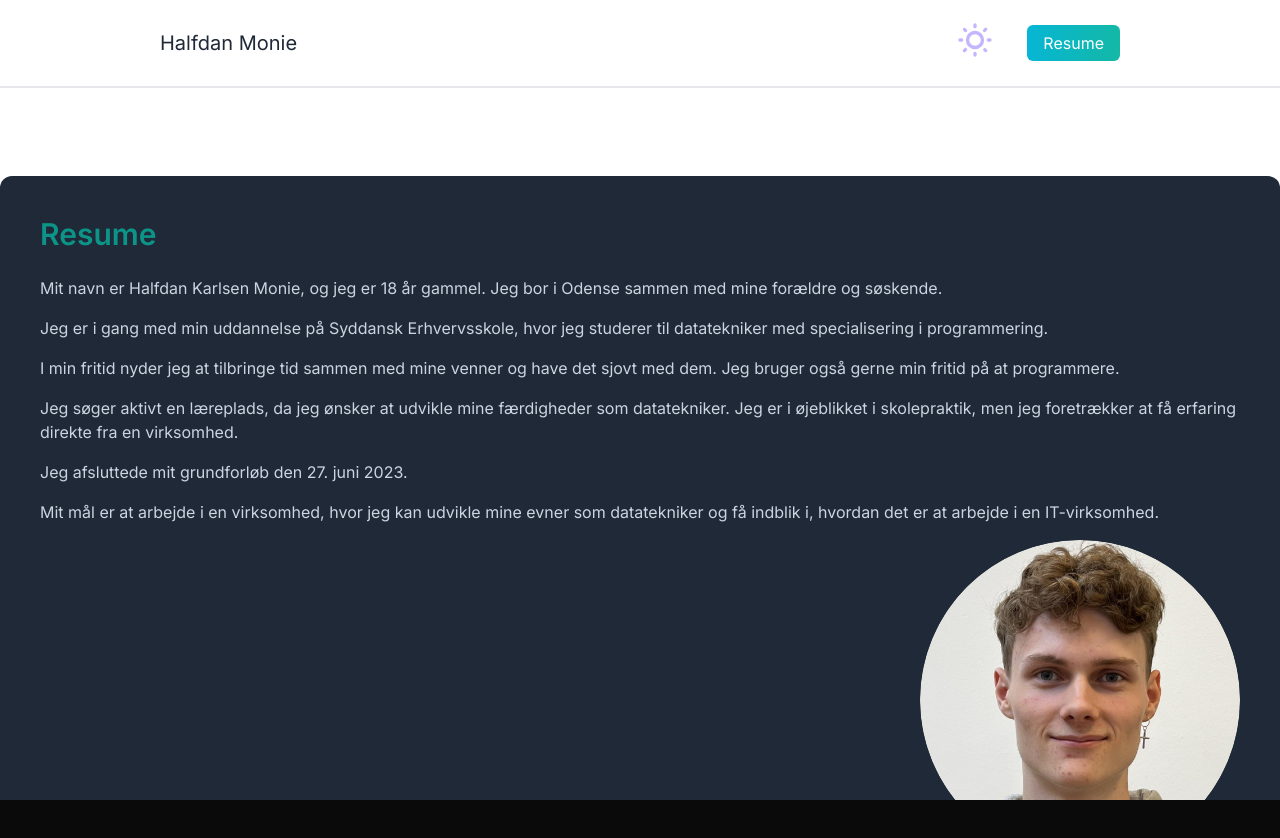
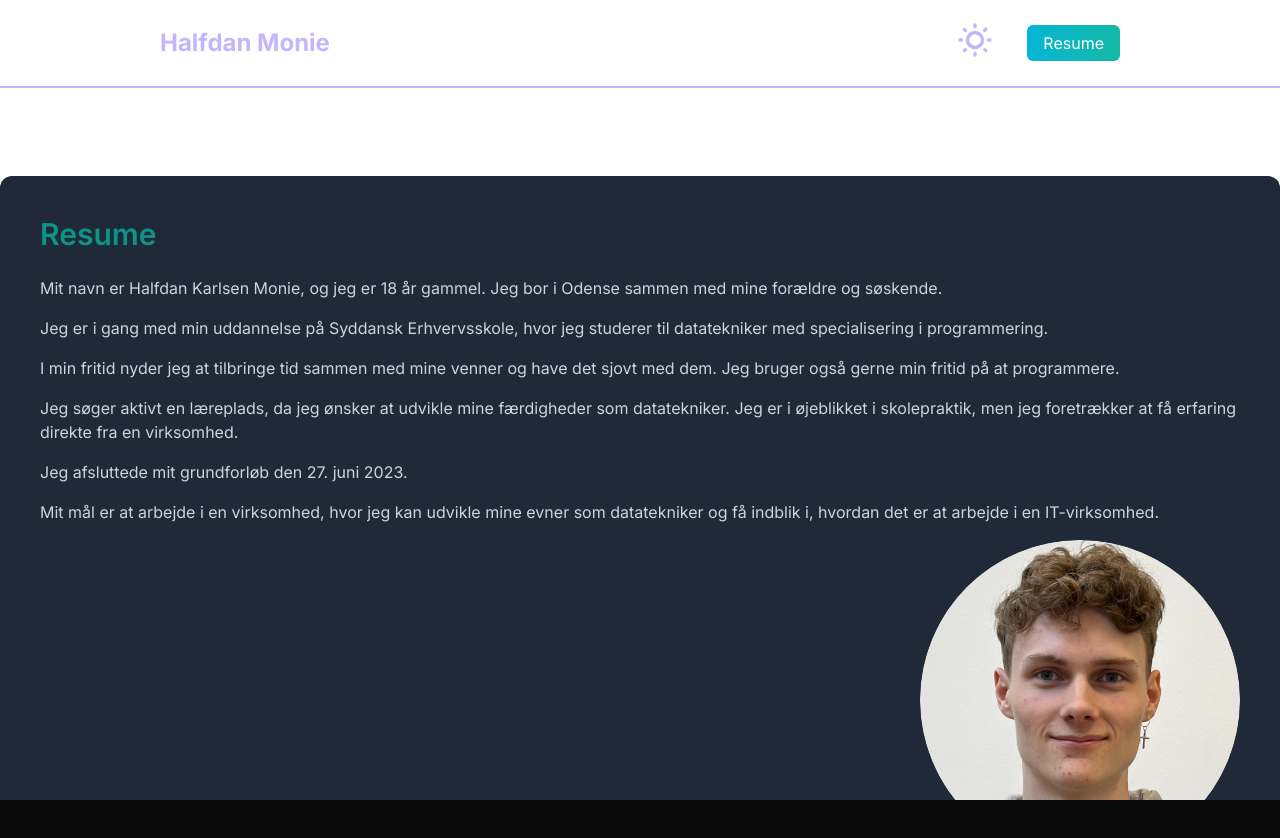
Before and after one commit to half0150/Portfolio, a Next.js app: page /resume in a window 1280 px wide. Shown: the top 838 px of the page. Built offline with nearby package versions, Linux system fonts and the light colour scheme.

Commit message:
updated navbar

```diff
--- a/src/app/Navbar.jsx
+++ b/src/app/Navbar.jsx
@@ -4,8 +4,8 @@ import Link from "next/link";
 export default function Navbar() {
   return (
 
-    <nav className="py-5 mb-12 flex justify-between px-10 md:px-20 lg:px-40 border-b-2 items-center">
-      <Link href="/"><h1 className="text-xl">Halfdan Monie</h1></Link>
+    <nav className="py-5 mb-12 flex justify-between px-10 md:px-20 lg:px-40 border-b-2 items-center border-violet-300">
+      <Link href="/"><h1 className="text-2xl text-violet-300 font-bold">Halfdan Monie</h1></Link>
       {/* <h1 className="text-xl">+45 53 67 14 00</h1> */}
       {/* <h1 className="text-xl">half0150@edu.sde.dk</h1> */}
       <ul className="flex items-center">
```
